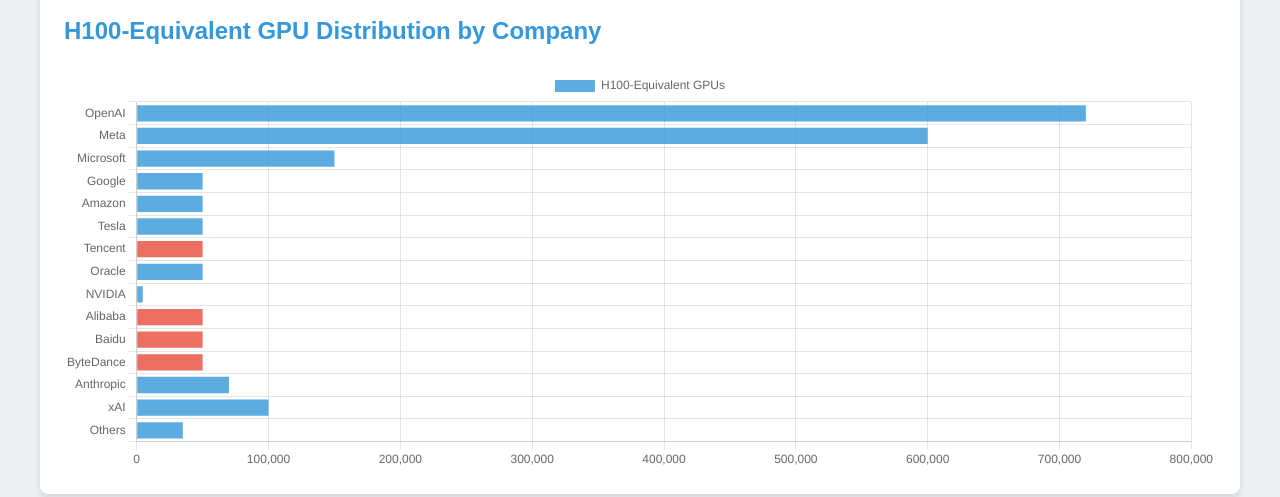
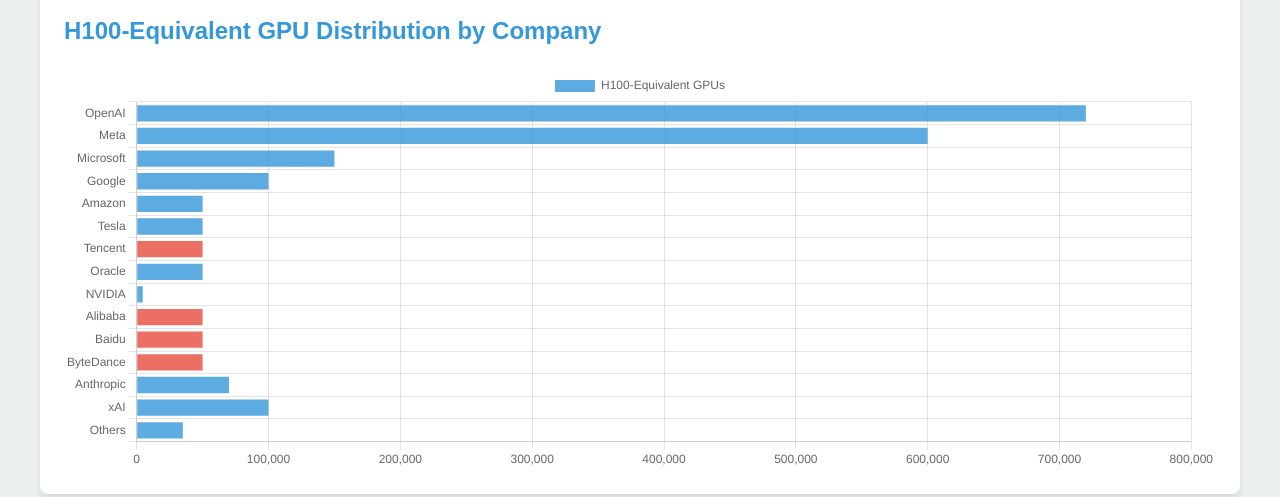
Before and after one commit to IanKleimans-Pur/compute_tracker.html, a plain HTML site: page index.html in a window 1280 px wide. Shown: the part 455-952 px from the top of the page. Drawn offline with nearby package versions, Linux system fonts and the light colour scheme.

Commit message:
Update index.html

```diff
--- a/index.html
+++ b/index.html
@@ -248,7 +248,7 @@
             labels: ['OpenAI', 'Meta', 'Microsoft', 'Google', 'Amazon', 'Tesla', 'Tencent', 'Oracle', 'NVIDIA', 'Alibaba', 'Baidu', 'ByteDance', 'Anthropic', 'xAI', 'Others'],
             datasets: [{
                 label: 'H100-Equivalent GPUs',
-                data: [720000, 600000, 150000, 50000, 50000, 50000, 50000, 50000, 4600, 50000, 50000, 50000, 70000, 100000, 35000],
+                data: [720000, 600000, 150000, 100000, 50000, 50000, 50000, 50000, 4600, 50000, 50000, 50000, 70000, 100000, 35000],
                 backgroundColor: (context) => {
                     const label = context.chart.data.labels[context.dataIndex];
                     return ['Tencent', 'Alibaba', 'Baidu', 'ByteDance'].includes(label) ? 'rgba(231, 76, 60, 0.8)' : 'rgba(52, 152, 219, 0.8)';
```
